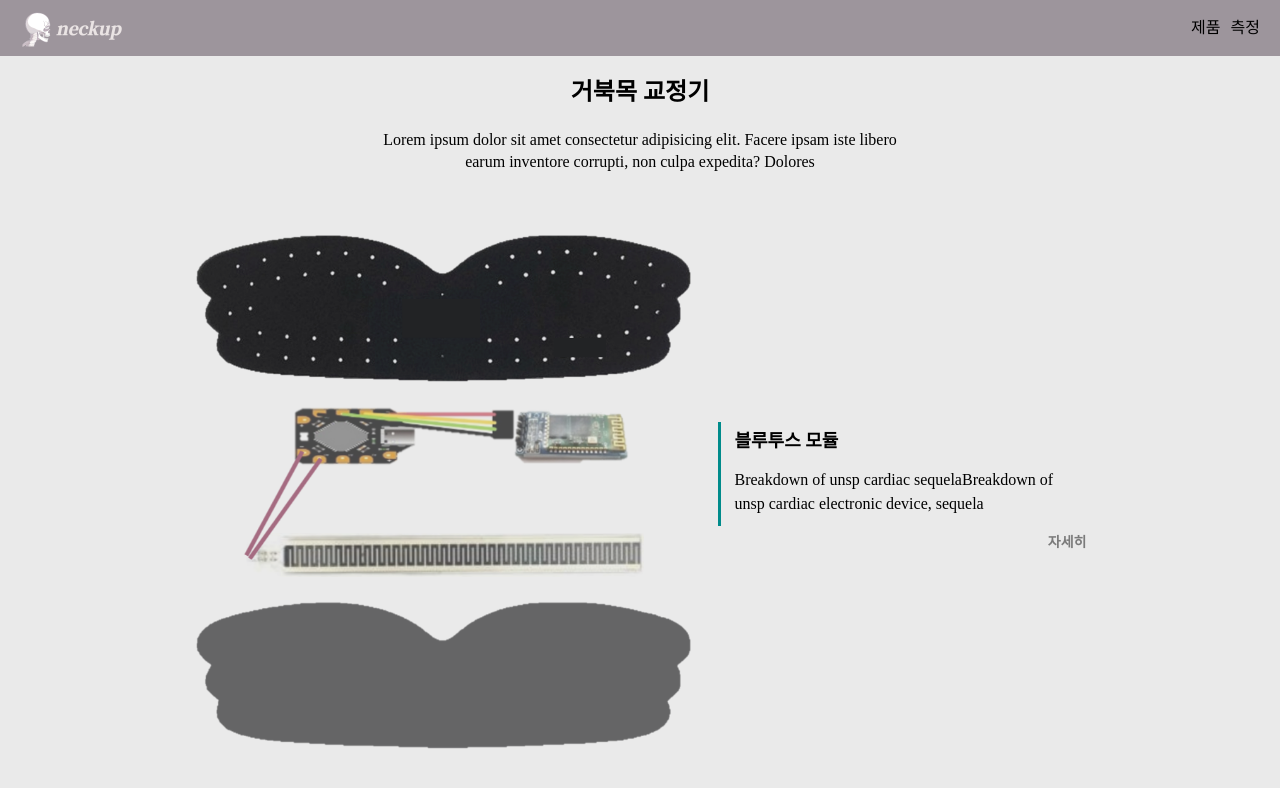
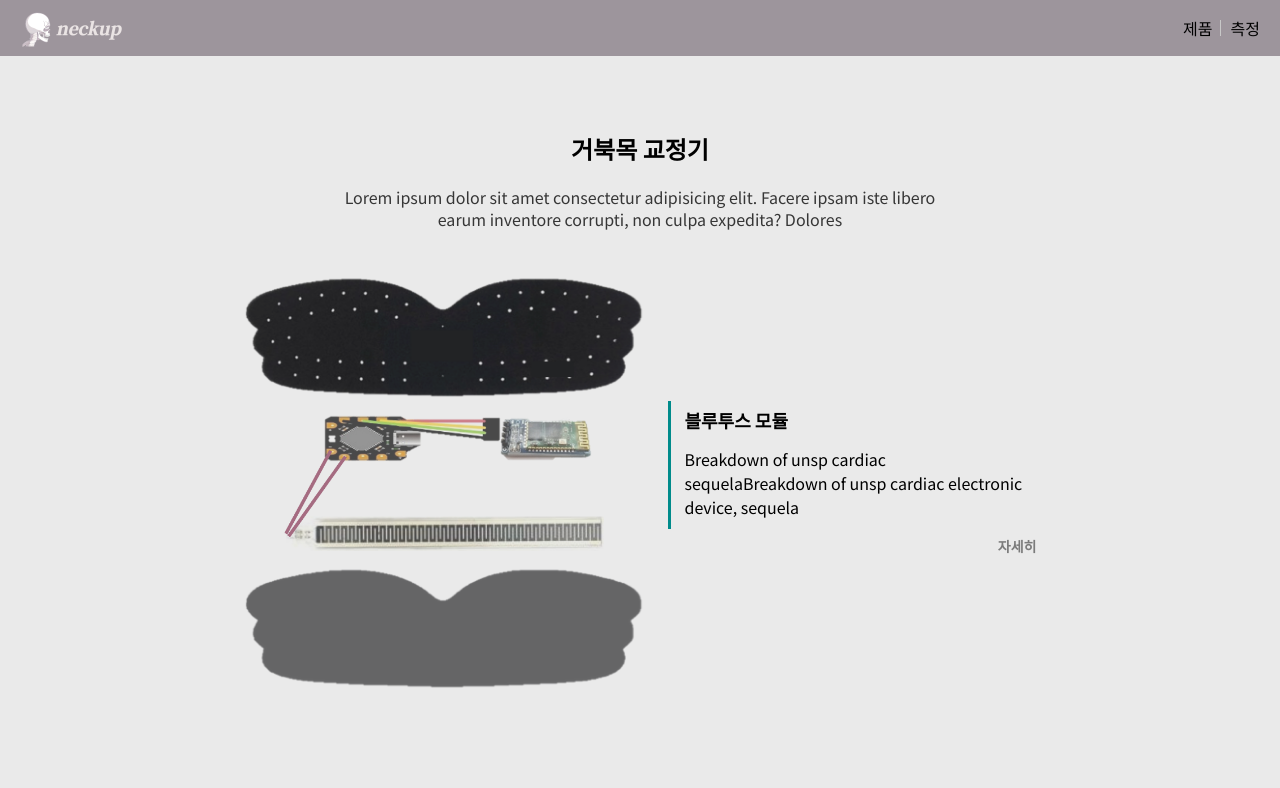
Before and after one commit to gnfnfnr/techneck, a React (Create React App) app: page /describe in a window 1280 px wide. Shown: the top 788 px of the page. Built offline with nearby package versions, Linux system fonts and the light colour scheme.

Commit message:
feat: change a font style

```diff
--- a/public/index.html
+++ b/public/index.html
@@ -8,6 +8,12 @@
     <meta
       name="description"
       content="Web site created using create-react-app"
+    />
+    <link rel="preconnect" href="https://fonts.googleapis.com" />
+    <link rel="preconnect" href="https://fonts.gstatic.com" crossorigin />
+    <link
+      href="https://fonts.googleapis.com/css2?family=Noto+Sans+KR:wght@300;400;600;700;900&display=swap"
+      rel="stylesheet"
     />
     <link rel="apple-touch-icon" href="%PUBLIC_URL%/logo192.png" />
     <!--
--- a/src/pages/components/Slider.tsx
+++ b/src/pages/components/Slider.tsx
@@ -7,6 +7,7 @@ const SliderBox = styled.div`
   max-width: var(--width-max);
   height: 40vh;
   margin: 0 auto;
+  min-height: 350px;
 `;
 
 const SliderImage = styled.img<{ index: number; current: number }>`
--- a/src/pages/machine/Pose.tsx
+++ b/src/pages/machine/Pose.tsx
@@ -2,8 +2,8 @@ import React, { useEffect, useRef, useState } from "react";
 
 const Pose = () => {
   const [prediction, setPrediction] = useState<number>(0);
+  const [windowSize, setWindowSize] = useState<number[]>([0, 0]);
   const containerRef = useRef<null[] | HTMLDivElement[]>([]);
-
   const tmPose: any = window.tmPose;
   const canvasRef = useRef<HTMLCanvasElement>(null);
   const URL: string =
@@ -15,6 +15,7 @@ const Pose = () => {
 
   useEffect(() => {
     init();
+    window.resizeTo(window.innerWidth / 2, (window.innerHeight / 3) * 2);
   }, []);
   async function init(): Promise<void> {
     const modelURL: string = URL + "model.json";
@@ -27,17 +28,18 @@ const Pose = () => {
     maxPredictions = model.getTotalClasses();
 
     // Convenience function to setup a webcam
-    const size: number = 200;
+    const widthSize: number = window.innerWidth;
+    const heightSize: number = (window.innerHeight / 3) * 2;
     const flip: boolean = true; // whether to flip the webcam
-    webcam = new tmPose.Webcam(size, size, flip); // width, height, flip
+    webcam = new tmPose.Webcam(widthSize, heightSize, flip); // width, height, flip
     await webcam.setup(); // request access to the webcam
     await webcam.play();
     window.requestAnimationFrame(loop);
 
     // append/get elements to the DOM
     if (canvasRef.current) {
-      canvasRef.current.width = size;
-      canvasRef.current.height = size;
+      canvasRef.current.width = widthSize;
+      canvasRef.current.height = heightSize;
       ctx = canvasRef.current.getContext("2d") as CanvasRenderingContext2D;
       setPrediction(maxPredictions);
     }
--- a/src/pages/machine/WebCam.tsx
+++ b/src/pages/machine/WebCam.tsx
@@ -1,6 +1,5 @@
 import React, { useState } from "react";
 import styled from "styled-components";
-import Pose from "./Pose";
 
 const WebCamBox = styled.main`
   margin-top: var(--height-header);
@@ -71,13 +70,18 @@ export default function WebCam() {
             type="checkbox"
             checked={show}
             onChange={() => setShow(!show)}
+            id="warning"
           />
-          <label>주의 사항을 읽었습니다.</label>
+          <label htmlFor="warning">주의 사항을 읽었습니다.</label>
         </WebCamCheck>
         {show ? (
           <WebCamBtn
             onClick={() =>
-              window.open("/webcam/pose", "width: 400px;", "height: 200px;")
+              window.open(
+                "/webcam/pose",
+                "_blank",
+                "width: 300px, height: 200px"
+              )
             }
           >
             시작하기
--- a/src/pages/nav/Header.tsx
+++ b/src/pages/nav/Header.tsx
@@ -24,6 +24,11 @@ const HeaderNav = styled.div`
 
   & > ul > li {
     cursor: pointer;
+  }
+
+  & > ul > li:not(:last-of-type) {
+    border-right: 1px solid #c8c8c8;
+    padding-right: 7px;
   }
 `;
 
--- a/src/pages/product/Describe.tsx
+++ b/src/pages/product/Describe.tsx
@@ -7,7 +7,7 @@ import Detail from "./Detail";
 const DescribeBox = styled.main`
   min-height: 90vh;
   margin: var(--height-header) auto 0;
-  justify-content: space-around;
+  justify-content: center;
   display: flex;
   flex-direction: column;
   align-items: center;
@@ -16,6 +16,7 @@ const DescribeBox = styled.main`
 
 const DescribeTitleBox = styled.div`
   text-align: center;
+  margin-bottom: 30px;
   & h2 {
     font-size: 24px;
     font-weight: bold;
@@ -25,6 +26,15 @@ const DescribeTitleBox = styled.div`
     line-height: 1.4;
     width: 60%;
     margin: 0 auto;
+    color: #363636;
+  }
+
+  @media screen and (max-width: 400px) {
+    & p {
+      line-height: 1.4;
+      width: 100%;
+      margin: 0 auto;
+    }
   }
 `;
 
@@ -61,7 +71,6 @@ const DescribeMain = styled.div`
 `;
 const DescribeTextBox = styled.div`
   width: 30%;
-  min-width: 300px;
   & h3 {
     font-size: 18px;
     font-weight: bold;
@@ -70,11 +79,15 @@ const DescribeTextBox = styled.div`
   & p {
     line-height: 1.5;
   }
+
+  @media screen and (max-width: 400px) {
+    width: 100%;
+  }
 `;
 const DescribeImageBox = styled.div`
   position: relative;
   width: 60%;
-  max-width: 500px;
+  max-width: 400px;
 `;
 
 const TextContent = styled.div`
--- a/src/style/global.ts
+++ b/src/style/global.ts
@@ -3,15 +3,15 @@ import reset from "styled-reset";
 
 export const GlobalStyle = createGlobalStyle`
     ${reset}
-
     :root {
         --width-max: 1080px;
         --main-color: #eaeaea;
         --main-color-op: #6B6B6B;
-        --height-header: 60px;
+        --height-header: 56px;
     }
 
     body{
+        font-family: 'Noto Sans KR', serif;
         scroll-behavior: smooth;
         background-color: var(--main-color);
     }
```
